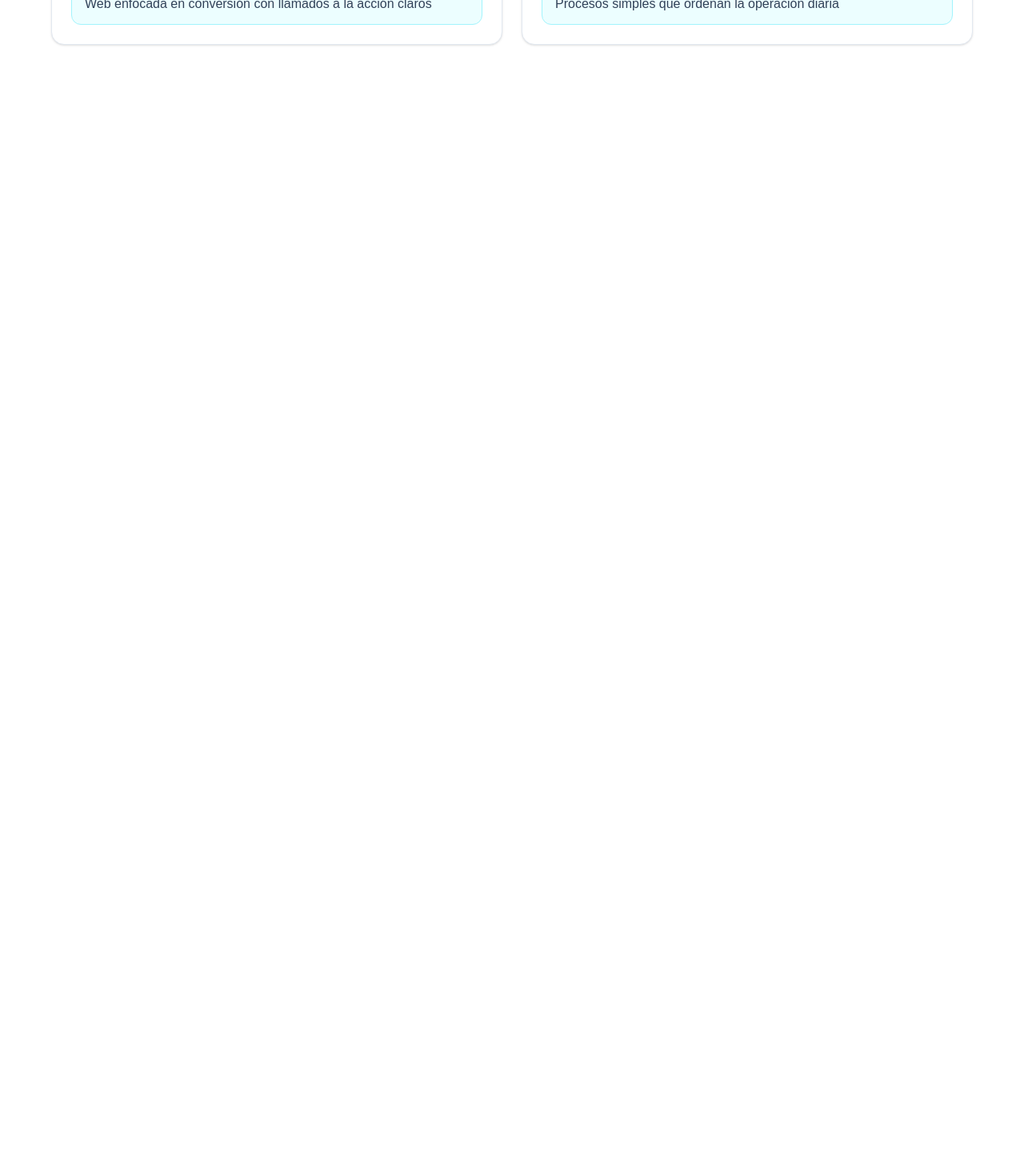
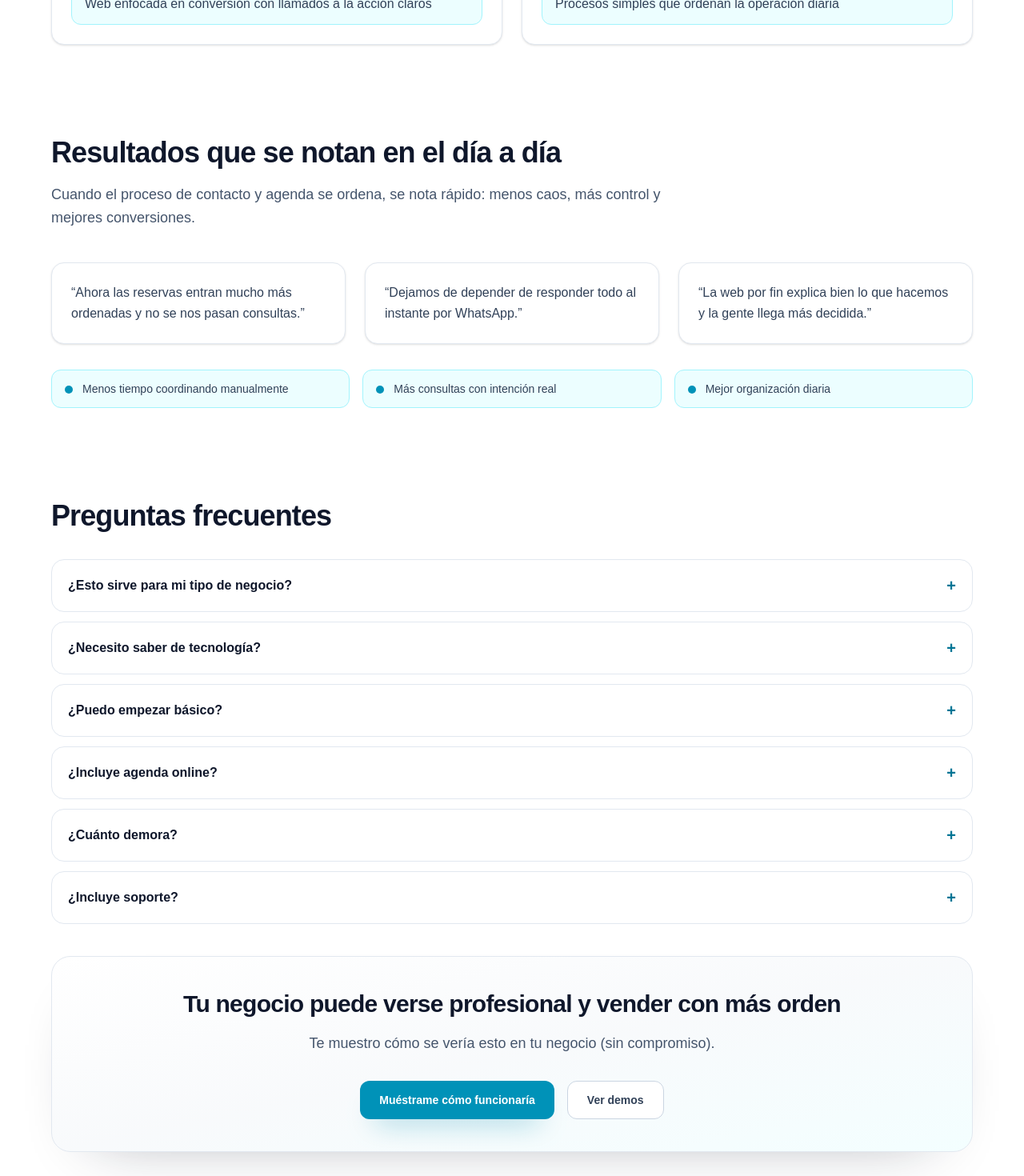
Before and after one commit to verf2390/citaya-agendas, a Next.js app: page / in a window 1280 px wide. Shown: the part 2860-4330 px from the top of the page at 80% size. Before the commit the page ends 2996 px from the top, so only its background shows below. Built offline with nearby package versions, Linux system fonts and the light colour scheme.

Commit message:
Add social proof and FAQ+CTA sections to home page

```diff
--- /dev/null
+++ b/app/(marketing)/components/home/faq-cta-section.tsx
@@ -0,0 +1,89 @@
+import Link from "next/link";
+
+const faqs = [
+  {
+    question: "¿Esto sirve para mi tipo de negocio?",
+    answer:
+      "Sí, está pensado para negocios que trabajan por agenda: estéticas, barberías, salud y servicios.",
+  },
+  {
+    question: "¿Necesito saber de tecnología?",
+    answer: "No, todo está pensado para ser simple de usar.",
+  },
+  {
+    question: "¿Puedo empezar básico?",
+    answer: "Sí, puedes partir simple y luego escalar.",
+  },
+  {
+    question: "¿Incluye agenda online?",
+    answer: "Sí, según tu caso.",
+  },
+  {
+    question: "¿Cuánto demora?",
+    answer: "Se puede lanzar una versión funcional en poco tiempo.",
+  },
+  {
+    question: "¿Incluye soporte?",
+    answer: "Sí, se puede acompañar el proceso.",
+  },
+] as const;
+
+const whatsappMessage = "Hola Victor, quiero ver cómo funcionaría Citaya en mi negocio.";
+const whatsappHref = `https://wa.me/56961425029?text=${encodeURIComponent(whatsappMessage)}`;
+
+export function FaqCtaSection() {
+  return (
+    <section className="px-4 pb-16 pt-4 sm:px-6 sm:pb-20 sm:pt-6 lg:px-10 lg:pb-24 lg:pt-8">
+      <div className="mx-auto grid w-full max-w-6xl gap-10">
+        <div>
+          <h2 className="text-2xl font-semibold leading-tight tracking-tight text-slate-900 sm:text-3xl lg:text-4xl">
+            Preguntas frecuentes
+          </h2>
+
+          <div className="mt-6 space-y-3 sm:mt-8">
+            {faqs.map((faq) => (
+              <details key={faq.question} className="group rounded-2xl border border-slate-200 bg-white p-4 sm:p-5">
+                <summary className="flex cursor-pointer list-none items-center justify-between gap-3 text-left text-sm font-semibold text-slate-900 sm:text-base">
+                  <span>{faq.question}</span>
+                  <span
+                    className="text-xl leading-none text-cyan-700 transition-transform duration-200 group-open:rotate-45"
+                    aria-hidden
+                  >
+                    +
+                  </span>
+                </summary>
+                <p className="pt-3 text-sm leading-relaxed text-slate-600 sm:text-base">{faq.answer}</p>
+              </details>
+            ))}
+          </div>
+        </div>
+
+        <div className="rounded-3xl border border-slate-200 bg-gradient-to-br from-white via-slate-50 to-cyan-50/60 px-5 py-8 text-center shadow-[0_30px_80px_-55px_rgba(15,23,42,0.45)] sm:px-8 sm:py-10">
+          <h3 className="text-2xl font-semibold leading-tight tracking-tight text-slate-900 sm:text-3xl">
+            Tu negocio puede verse profesional y vender con más orden
+          </h3>
+          <p className="mx-auto mt-4 max-w-2xl text-base leading-relaxed text-slate-600 sm:text-lg">
+            Te muestro cómo se vería esto en tu negocio (sin compromiso).
+          </p>
+
+          <div className="mx-auto mt-7 grid w-full max-w-xl gap-3 sm:mt-8 sm:flex sm:justify-center sm:gap-4">
+            <Link
+              href={whatsappHref}
+              target="_blank"
+              rel="noopener noreferrer"
+              className="inline-flex min-h-12 w-full items-center justify-center rounded-xl bg-cyan-600 px-6 py-3 text-sm font-semibold text-white shadow-[0_18px_35px_-20px_rgba(8,145,178,0.95)] transition-all duration-200 hover:-translate-y-0.5 hover:bg-cyan-500 active:translate-y-0 active:bg-cyan-700 sm:w-auto"
+            >
+              Muéstrame cómo funcionaría
+            </Link>
+            <a
+              href="#demos"
+              className="inline-flex min-h-12 w-full items-center justify-center rounded-xl border border-slate-300 bg-white px-6 py-3 text-sm font-semibold text-slate-700 transition-all duration-200 hover:-translate-y-0.5 hover:border-cyan-300 hover:text-cyan-700 active:translate-y-0 sm:w-auto"
+            >
+              Ver demos
+            </a>
+          </div>
+        </div>
+      </div>
+    </section>
+  );
+}
--- /dev/null
+++ b/app/(marketing)/components/home/social-proof-section.tsx
@@ -0,0 +1,49 @@
+const testimonials = [
+  "Ahora las reservas entran mucho más ordenadas y no se nos pasan consultas.",
+  "Dejamos de depender de responder todo al instante por WhatsApp.",
+  "La web por fin explica bien lo que hacemos y la gente llega más decidida.",
+] as const;
+
+const indicators = [
+  "Menos tiempo coordinando manualmente",
+  "Más consultas con intención real",
+  "Mejor organización diaria",
+] as const;
+
+export function SocialProofSection() {
+  return (
+    <section className="px-4 pb-14 pt-4 sm:px-6 sm:pb-16 sm:pt-6 lg:px-10 lg:pb-20 lg:pt-8">
+      <div className="mx-auto w-full max-w-6xl">
+        <div className="max-w-3xl">
+          <h2 className="text-2xl font-semibold leading-tight tracking-tight text-slate-900 sm:text-3xl lg:text-4xl">
+            Resultados que se notan en el día a día
+          </h2>
+          <p className="mt-4 text-base leading-relaxed text-slate-600 sm:text-lg">
+            Cuando el proceso de contacto y agenda se ordena, se nota rápido: menos caos, más control y mejores
+            conversiones.
+          </p>
+        </div>
+
+        <div className="mt-8 grid grid-cols-1 gap-4 sm:mt-10 sm:grid-cols-2 sm:gap-5 lg:grid-cols-3 lg:gap-6">
+          {testimonials.map((testimonial) => (
+            <article key={testimonial} className="rounded-2xl border border-slate-200 bg-white p-5 shadow-sm sm:p-6">
+              <p className="text-sm leading-relaxed text-slate-700 sm:text-base">“{testimonial}”</p>
+            </article>
+          ))}
+        </div>
+
+        <div className="mt-6 grid grid-cols-1 gap-3 sm:mt-8 sm:grid-cols-3 sm:gap-4">
+          {indicators.map((indicator) => (
+            <div
+              key={indicator}
+              className="flex items-center gap-3 rounded-xl border border-cyan-200 bg-cyan-50 px-4 py-3"
+            >
+              <span className="mt-0.5 inline-block h-2.5 w-2.5 shrink-0 rounded-full bg-cyan-600" aria-hidden />
+              <p className="text-sm font-medium leading-relaxed text-slate-700">{indicator}</p>
+            </div>
+          ))}
+        </div>
+      </div>
+    </section>
+  );
+}
--- a/app/page.tsx
+++ b/app/page.tsx
@@ -2,6 +2,8 @@ import { BrandHeroSection } from "./(marketing)/components/home/brand-hero-secti
 import { ServicesGridSection } from "./(marketing)/components/home/services-grid-section";
 import { DemosShowcaseSection } from "./(marketing)/components/home/demos-showcase-section";
 import { BenefitsProblemsSection } from "./(marketing)/components/home/benefits-problems-section";
+import { SocialProofSection } from "./(marketing)/components/home/social-proof-section";
+import { FaqCtaSection } from "./(marketing)/components/home/faq-cta-section";
 
 export default function Home() {
   return (
@@ -10,6 +12,8 @@ export default function Home() {
       <ServicesGridSection />
       <DemosShowcaseSection />
       <BenefitsProblemsSection />
+      <SocialProofSection />
+      <FaqCtaSection />
     </main>
   );
 }
```
